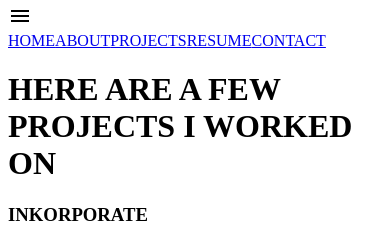
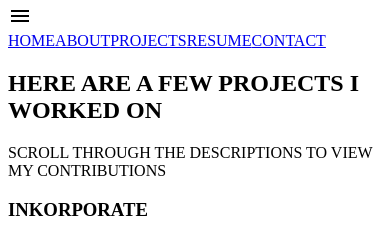
Before and after one commit to thansen8641/dataGrid, a React app: page /Projects in a window 390 px wide. Shown: the part 308-540 px from the top of the page. Built offline with nearby package versions, Linux system fonts and the light colour scheme; the HTML template or start-up script is replaced by a standard one.

Commit message:
make it better

```diff
--- a/client/src/components/Drawer.jsx
+++ b/client/src/components/Drawer.jsx
@@ -39,10 +39,10 @@ const useStyles = makeStyles({
 
 
 const Drawer = (props) => {
-  console.log('LOCATION', window.location)
+  // console.log('LOCATION', window.location)
   const classes = useStyles();
   const { history } = props;
-  console.log('drawer', props)
+  // console.log('drawer', props)
 
 
   const toggleDrawer = () => {
--- a/client/src/components/Home.jsx
+++ b/client/src/components/Home.jsx
@@ -4,7 +4,7 @@ import Switch from "react-switch";
 
 
 const Home = (props) => {
-  console.log('home', props)
+  // console.log('home', props)
 
   if (props.darkMode) {
     document.body.className='darkMode'
--- a/client/src/components/NavBar.jsx
+++ b/client/src/components/NavBar.jsx
@@ -10,7 +10,7 @@ import { connect } from 'react-redux';
 
 const NavBar = (props) => {
 
-  console.log('navbar', props)
+  // console.log('navbar', props)
 
   return (
     <div className={props.darkMode ? 'darkNavBar' : 'lightNavBar'}>
--- a/client/src/components/Projects.jsx
+++ b/client/src/components/Projects.jsx
@@ -6,18 +6,31 @@ import { useMediaQuery } from 'react-responsive'
 
 
 const Projects = (props) => {
-  console.log('projects', props)
-
   const onReady = (event) => {
     event.target.stopVideo()
   }
 
-  const isPhone = useMediaQuery({query: '(max-width: 450px)' });
-  console.log('isPhone', isPhone)
+  const isLaptop = useMediaQuery({ query: '(max-width: 1440px)' });
+  console.log('isLaptop', isLaptop)
+
+  const isPhone = useMediaQuery({ query: '(max-width: 450px)' });
+  console.log('isIPHONE', isPhone)
+
+
+  // const isIpad = useMediaQuery({query: '(max-width: 768px)' });
+
 
   const mobileOpts = {
     width: '170',
     height: '200',
+    playerVars: {
+      autoplay: 1,
+    }
+  }
+
+  const ipadProOpts = {
+    width: '400',
+    height: '300',
     playerVars: {
       autoplay: 1,
     }
@@ -31,12 +44,15 @@ const Projects = (props) => {
 
 
 
-  // media query for phone
+  // media query for iphone
   if (isPhone) {
     return (
       <div className='pageContainer'>
         <div className={props.darkMode ? 'darkModePageTitle' : 'lightModePageTitle'}>
-        <h1> HERE ARE A FEW PROJECTS I WORKED ON </h1>
+          <h2> HERE ARE A FEW PROJECTS I WORKED ON </h2>
+          <p>
+            SCROLL THROUGH THE DESCRIPTIONS TO VIEW MY CONTRIBUTIONS
+        </p>
         </div>
         <div className='project'>
           <div className='mobileProjectVid1'>
@@ -61,6 +77,9 @@ const Projects = (props) => {
             <a className={props.darkMode ? 'darkModeLinkToSite' : 'lightModeLinkToSite'} target="_blank" href="https://inkrprate.herokuapp.com/">- Click here to view project website</a>
           </div>
         </div>
+
+        {/* <div className={props.darkMode ? 'darkModeSpacer' : 'lightModeSpacer'}>
+        </div> */}
 
         <div className='project'>
           <div className='mobileInfoContainer2'>
@@ -105,7 +124,7 @@ const Projects = (props) => {
             <a className={props.darkMode ? 'darkModeLinkToSite' : 'lightModeLinkToSite'} target="_blank" href="https://docs.google.com/document/d/1DO7iY9WajkLMrIFhEFqkOOu9bovlpzX2cvI01N1gzNU/edit?usp=sharing">- Click here to view project notes</a>
           </div>
         </div>
-      <div className={props.darkMode ? 'darkModeSpacer' : 'lightModeSpacer'}>
+        <div className={props.darkMode ? 'darkModeBottomLine' : 'lightModeBottomLine'}>
 
         </div>
       </div>
@@ -113,8 +132,7 @@ const Projects = (props) => {
   }
 
 
-
-
+  console.log('hi')
   return (
     <div className='pageContainer'>
       <div className={props.darkMode ? 'darkModePageTitle' : 'lightModePageTitle'}>
@@ -187,8 +205,7 @@ const Projects = (props) => {
           <a className={props.darkMode ? 'darkModeLinkToSite' : 'lightModeLinkToSite'} target="_blank" href="https://docs.google.com/document/d/1DO7iY9WajkLMrIFhEFqkOOu9bovlpzX2cvI01N1gzNU/edit?usp=sharing">- Click here to view project notes</a>
         </div>
       </div>
-      <div className={props.darkMode ? 'darkModeSpacer' : 'lightModeSpacer'}>
-
+      <div className={props.darkMode ? 'darkModeBottomLine' : 'lightModeBottomLine'}>
       </div>
     </div>
   )
--- a/package.json
+++ b/package.json
@@ -31,7 +31,6 @@
     "@babel/preset-react": "^7.12.13",
     "@material-ui/core": "^4.11.3",
     "@material-ui/icons": "^4.11.2",
-    "axios": "^0.21.1",
     "babel-core": "^6.26.3",
     "babel-loader": "^8.2.2",
     "babel-plugin-transform-class-properties": "^6.24.1",
```
Also changed, not shown: 2 other files (tests, documents, lock files or other folders). Lines whose indentation alone changed are shown as unchanged.
